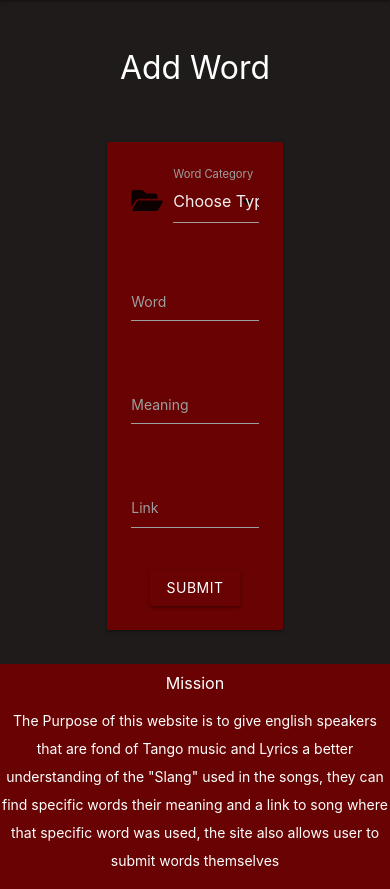
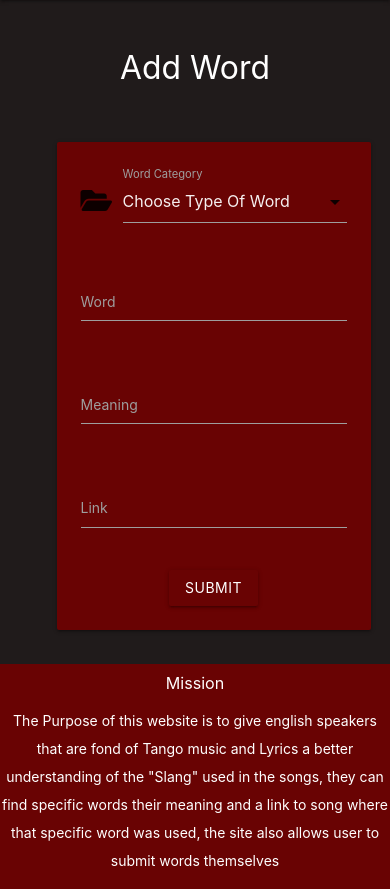
Before and after one commit to Federvgh/MS3-Tango-Dictionary, a Flask app: page /add_word in a window 390 px wide. Shown: the part 56-945 px from the top of the page. Run offline with Flask 2, Linux system fonts and the light colour scheme; data that the repository does not hold is empty; some libraries are stand-ins or nearby versions.

Commit message:
added media queries for small devices

```diff
--- a/static/css/style.css
+++ b/static/css/style.css
@@ -73,3 +73,17 @@ margin-top: auto;
 background-color: rgb(105, 3, 3);
 
 }
+
+@media screen
+  and (device-width: 360px)
+  and (device-height: 640px)
+  and (-webkit-device-pixel-ratio: 3) {
+
+}
+
+@media only screen and (max-width: 600px) {
+  .row .col.s6  {
+    width: auto;
+    margin-left: 37px
+  }
+}
```
